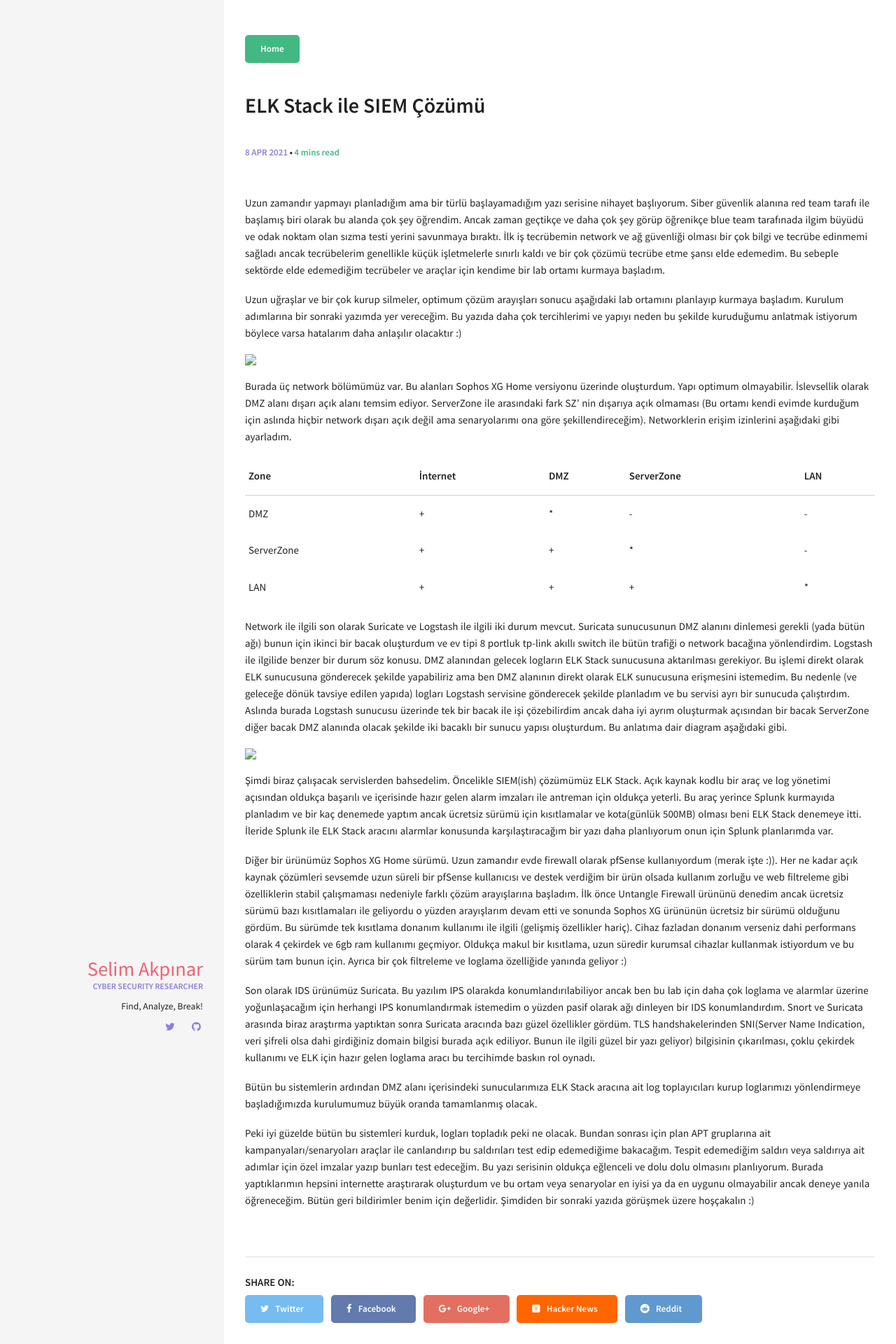
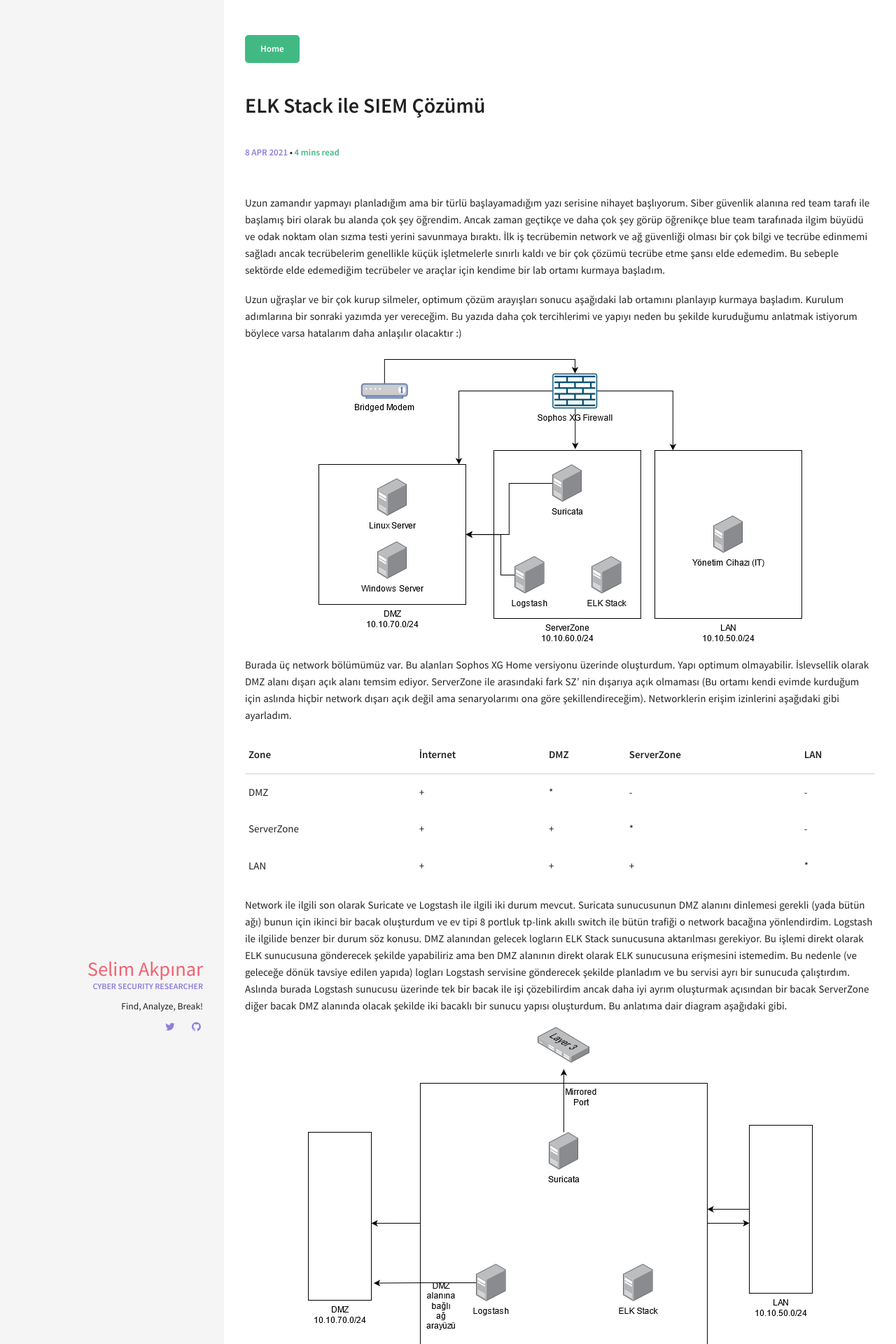
Before and after one commit to mandev0/mandev0.github.io, a Jekyll site: the page built from docs/_posts/2021-04-08-elk-stack-ile-siem-cozumu.md, in a window 1280 px wide. Shown: the top 1920 px of the page at 70% size. Built offline with Jekyll 4.4.1, drawn with Linux system fonts in a browser that asks for light colours.

Commit message:
link fix

```diff
--- a/docs/_config.yml
+++ b/docs/_config.yml
@@ -6,7 +6,7 @@
 title: Hack for Fun!
 email:
 description: Some free time actions.
-url: https://selimakpinar.com/
+url: https://selimakpinar.com
 keywords: ["blog", "jekyll"]
 
 #
--- a/docs/_posts/2021-04-08-elk-stack-ile-siem-cozumu.md
+++ b/docs/_posts/2021-04-08-elk-stack-ile-siem-cozumu.md
@@ -8,7 +8,7 @@ Uzun zamandır yapmayı planladığım ama bir türlü başlayamadığım yazı
 
 Uzun uğraşlar ve bir çok kurup silmeler, optimum çözüm arayışları sonucu aşağıdaki lab ortamını planlayıp kurmaya başladım. Kurulum adımlarına bir sonraki yazımda yer vereceğim. Bu yazıda daha çok tercihlerimi ve yapıyı neden bu şekilde kuruduğumu anlatmak istiyorum böylece varsa hatalarım daha anlaşılır olacaktır :)
 
-<div style="text-align:center"><img src="/docs/img/SIEM_Lab_Diagram.png" /></div>
+<div style="text-align:center"><img src="/img/SIEM_Lab_Diagram.png" /></div>
 
 Burada üç network bölümümüz var. Bu alanları Sophos XG Home versiyonu üzerinde oluşturdum. Yapı optimum olmayabilir. İslevsellik olarak DMZ alanı dışarı açık alanı temsim ediyor. ServerZone ile arasındaki fark SZ' nin dışarıya açık olmaması (Bu ortamı kendi evimde kurduğum için aslında hiçbir network dışarı açık değil ama senaryolarımı ona göre şekillendireceğim). Networklerin erişim izinlerini aşağıdaki gibi ayarladım.
 
@@ -20,7 +20,7 @@ Burada üç network bölümümüz var. Bu alanları Sophos XG Home versiyonu üz
 
 Network ile ilgili son olarak Suricate ve Logstash ile ilgili iki durum mevcut. Suricata sunucusunun DMZ alanını dinlemesi gerekli (yada bütün ağı) bunun için ikinci bir bacak oluşturdum ve ev tipi 8 portluk tp-link akıllı switch ile bütün trafiği o network bacağına yönlendirdim. Logstash ile ilgilide benzer bir durum söz konusu. DMZ alanından gelecek logların ELK Stack sunucusuna aktarılması gerekiyor. Bu işlemi direkt olarak ELK sunucusuna gönderecek şekilde yapabiliriz ama ben DMZ alanının direkt olarak ELK sunucusuna erişmesini istemedim. Bu nedenle (ve geleceğe dönük tavsiye edilen yapıda) logları Logstash servisine gönderecek şekilde planladım ve bu servisi ayrı bir sunucuda çalıştırdım. Aslında burada Logstash sunucusu üzerinde tek bir bacak ile işi çözebilirdim ancak daha iyi ayrım oluşturmak açısından bir bacak ServerZone diğer bacak DMZ alanında olacak şekilde iki bacaklı bir sunucu yapısı oluşturdum. Bu anlatıma dair diagram aşağıdaki gibi.
 
-<div style="text-align:center"><img src="/docs/img/ServerZone_Diagram.png" /></div>
+<div style="text-align:center"><img src="/img/ServerZone_Diagram.png" /></div>
 
 Şimdi biraz çalışacak servislerden bahsedelim. Öncelikle SIEM(ish) çözümümüz ELK Stack. Açık kaynak kodlu bir araç ve log yönetimi açısından oldukça başarılı ve içerisinde hazır gelen alarm imzaları ile antreman için oldukça yeterli. Bu araç yerince Splunk kurmayıda planladım ve bir kaç denemede yaptım ancak ücretsiz sürümü için kısıtlamalar ve kota(günlük 500MB) olması beni ELK Stack denemeye itti. İleride Splunk ile ELK Stack aracını alarmlar konusunda karşılaştıracağım bir yazı daha planlıyorum onun için Splunk planlarımda var.
 
```
